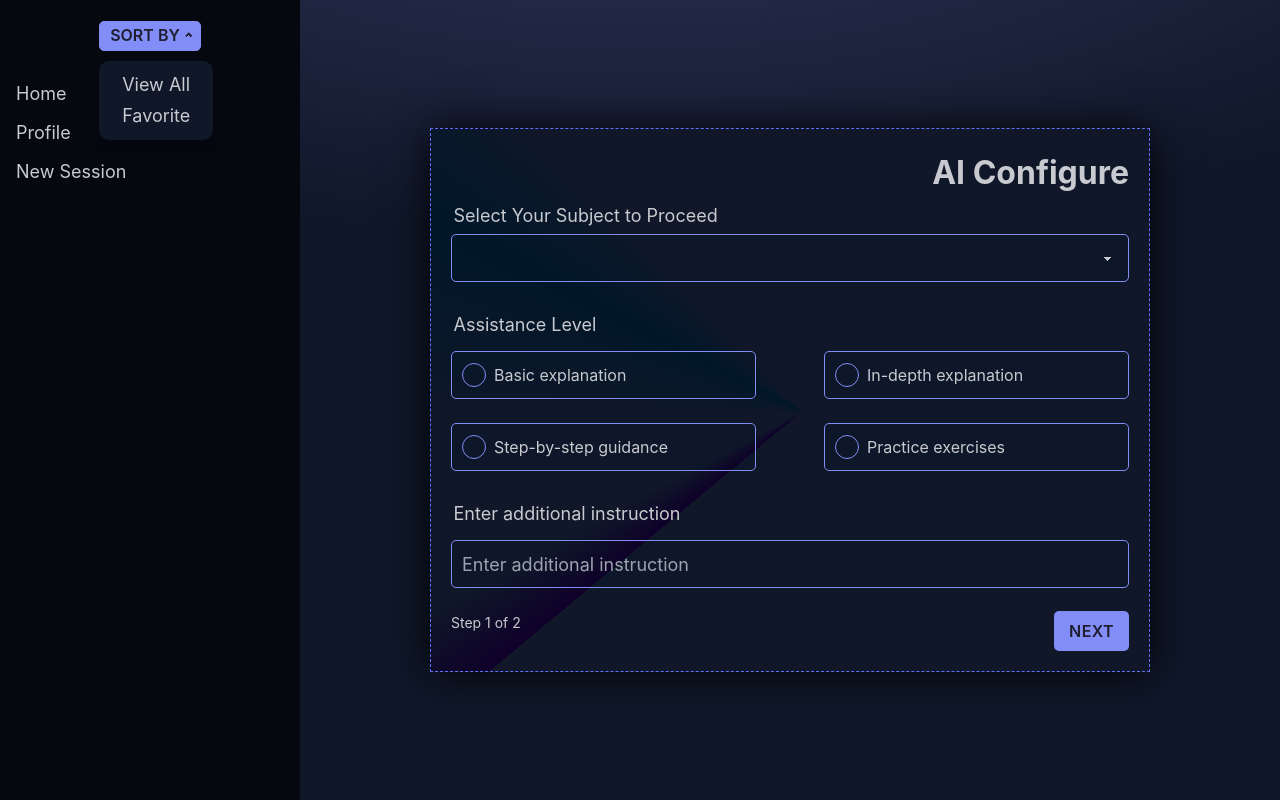
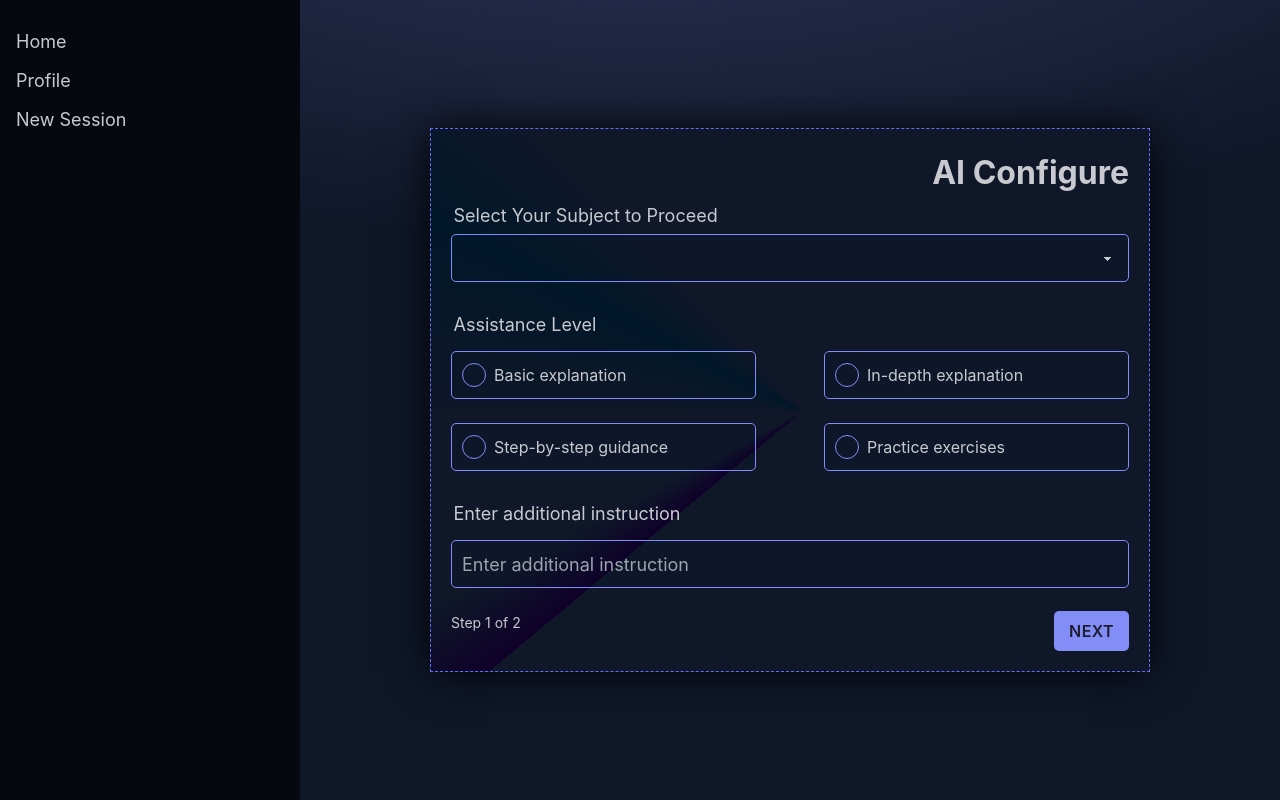
Before and after one commit to hasanshahriar32/neuronex_client, a React (Vite) app: page /dashboard in a window 1280 px wide. Built offline with nearby package versions, Linux system fonts and the light colour scheme; no server answers; sample sign-in values are in the browser's storage.

Commit message:
updated sort btn

```diff
--- a/src/layout/Dashboard/Dashboard.jsx
+++ b/src/layout/Dashboard/Dashboard.jsx
@@ -99,7 +99,7 @@
         <label htmlFor="my-drawer-2" className="drawer-overlay"></label>
         <ul className=" flex flex-col p-4 w-[250px] gap-3 lg:w-[300px] h-full bg-base-200 text-lg text-base-content">
           {/* Sidebar content here */}
-          <div className="flex flex-row items-center justify-evenly">
+          <div className="flex lg:hidden flex-row items-center justify-evenly">
             <DrawerToggle />
             <ul className="menu lg:menu-horizontal bg-base-200  text-lg   rounded-box lg:mb-64">
               <li>
```
